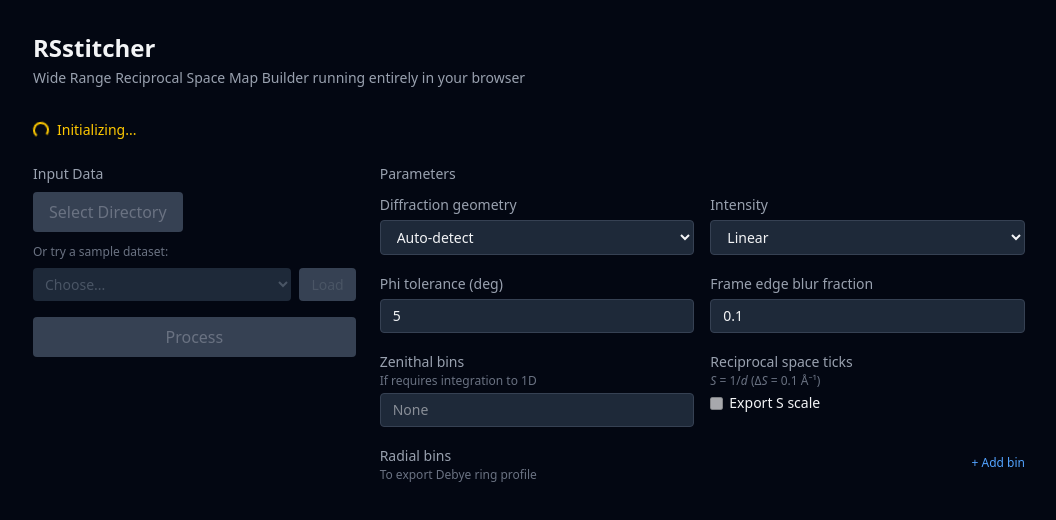
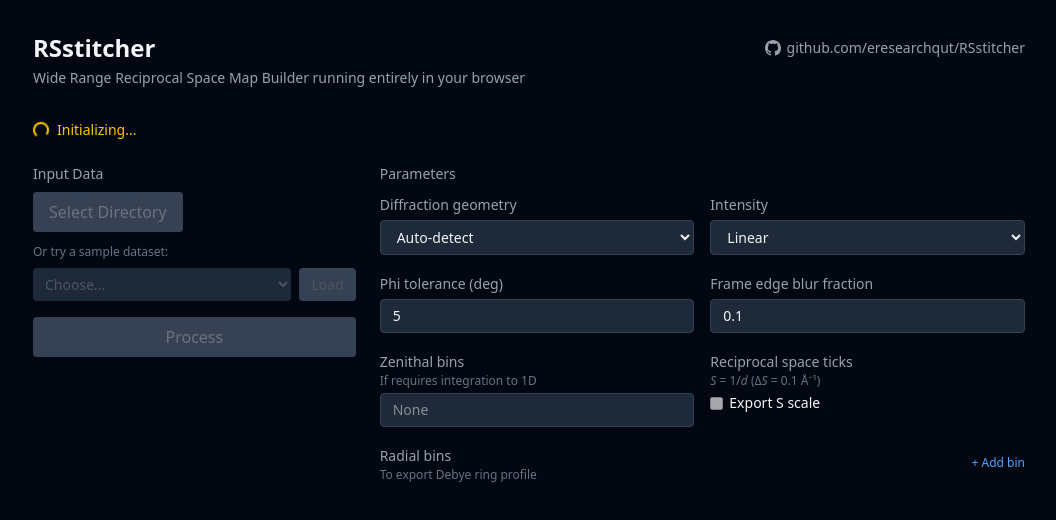
Before and after one commit to eresearchqut/RSstitcher, a React (Vite) app in the folder web/: page / in a window 1280 px wide. Shown: the top 520 px of the page, without its empty margins (111-1167 px from the left). Built offline with nearby package versions, Linux system fonts and the light colour scheme.

Commit message:
Add link to repo

```diff
--- a/web/src/App.tsx
+++ b/web/src/App.tsx
@@ -38,7 +38,26 @@
   return (
     <div className="mx-auto max-w-5xl px-4 py-8">
       <header className="mb-8">
-        <h1 className="text-2xl font-bold">RSstitcher</h1>
+        <div className="flex items-center justify-between">
+          <h1 className="text-2xl font-bold">RSstitcher</h1>
+          <a
+            href="https://github.com/eresearchqut/RSstitcher"
+            target="_blank"
+            rel="noopener noreferrer"
+            className="flex items-center gap-1.5 text-sm text-gray-400 transition-colors hover:text-gray-200"
+          >
+            <svg
+              viewBox="0 0 16 16"
+              width="16"
+              height="16"
+              fill="currentColor"
+              aria-hidden="true"
+            >
+              <path d="M8 0C3.58 0 0 3.58 0 8c0 3.54 2.29 6.53 5.47 7.59.4.07.55-.17.55-.38 0-.19-.01-.82-.01-1.49-2.01.37-2.53-.49-2.69-.94-.09-.23-.48-.94-.82-1.13-.28-.15-.68-.52-.01-.53.63-.01 1.08.58 1.23.82.72 1.21 1.87.87 2.33.66.07-.52.28-.87.51-1.07-1.78-.2-3.64-.89-3.64-3.95 0-.87.31-1.59.82-2.15-.08-.2-.36-1.02.08-2.12 0 0 .67-.21 2.2.82.64-.18 1.32-.27 2-.27s1.36.09 2 .27c1.53-1.04 2.2-.82 2.2-.82.44 1.1.16 1.92.08 2.12.51.56.82 1.27.82 2.15 0 3.07-1.87 3.75-3.65 3.95.29.25.54.73.54 1.48 0 1.07-.01 1.93-.01 2.2 0 .21.15.46.55.38A8.01 8.01 0 0 0 16 8c0-4.42-3.58-8-8-8z" />
+            </svg>
+            github.com/eresearchqut/RSstitcher
+          </a>
+        </div>
         <p className="mt-1 text-sm text-gray-400">
           Wide Range Reciprocal Space Map Builder running entirely in your
           browser
```
